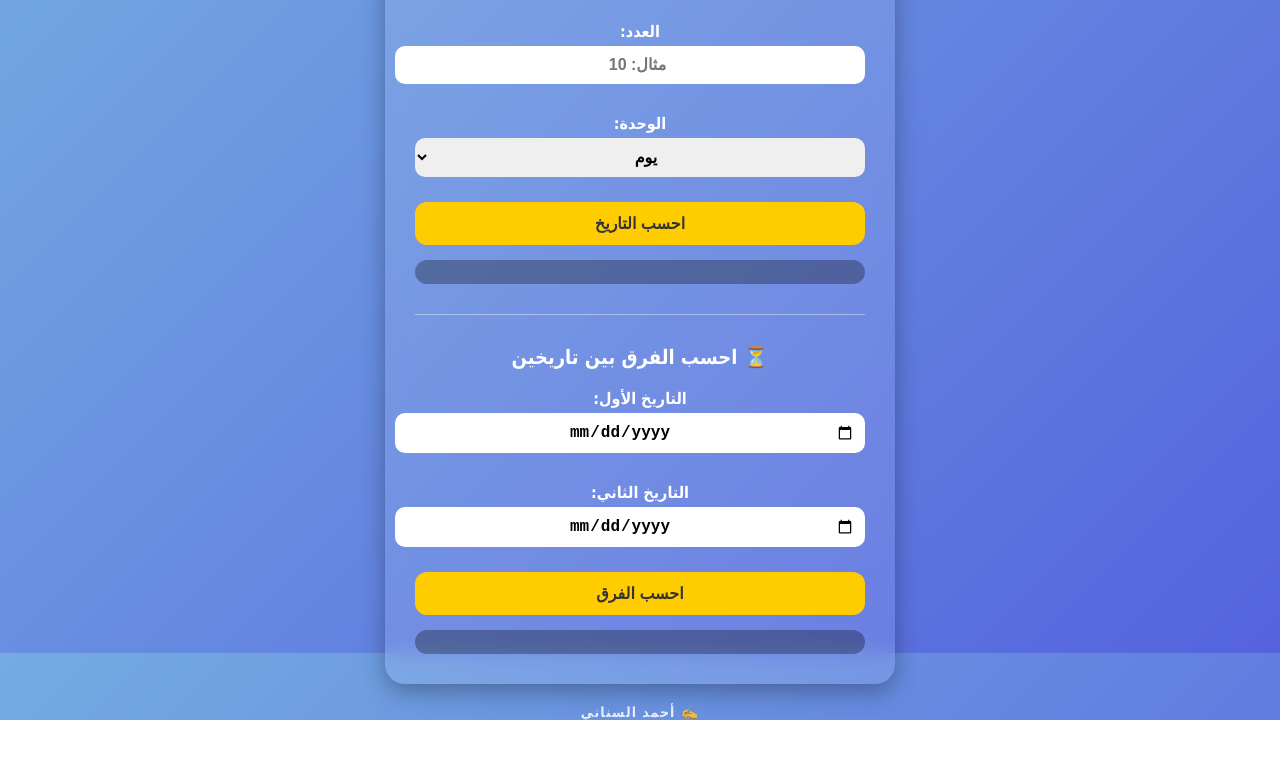
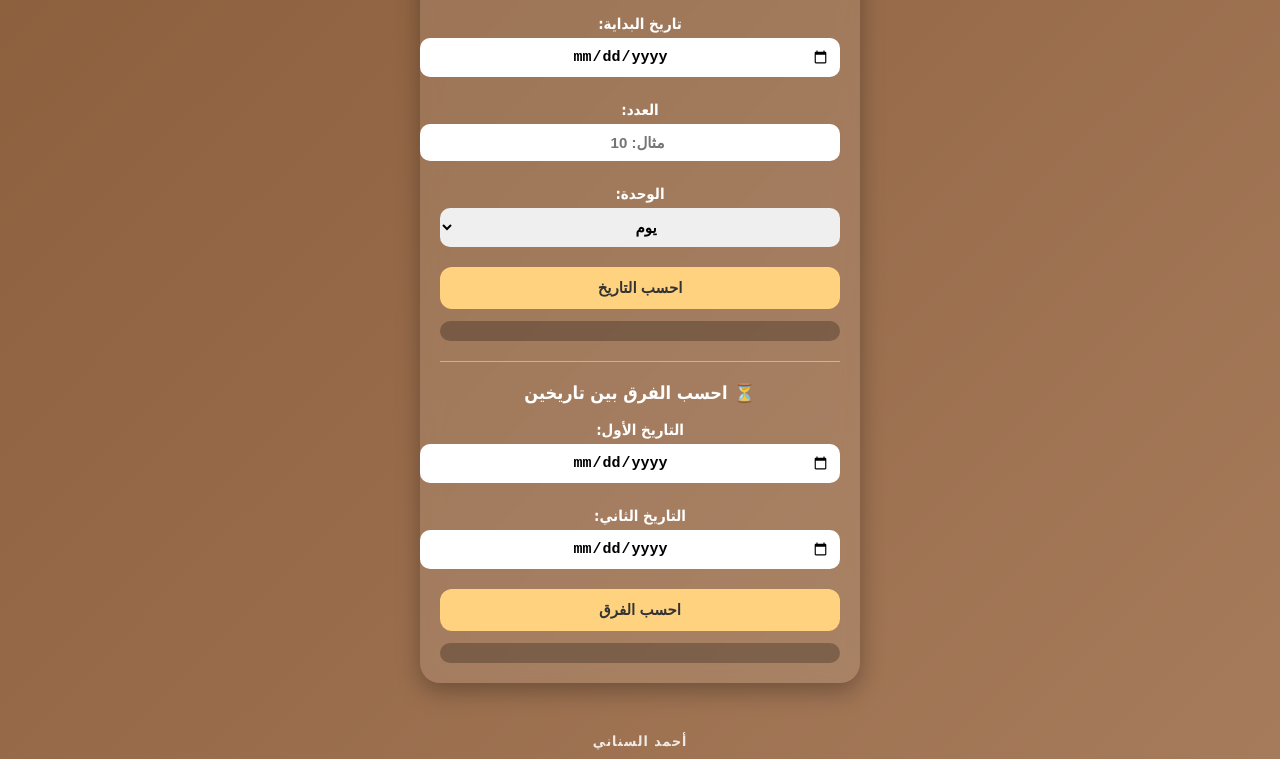
Before and after one commit to hsabah1/HSABA, a plain HTML site: page index.html in a window 1280 px wide. Shown: the part 147-906 px from the top of the page. Before the commit the page ends 867 px from the top, so only its background shows below. Drawn offline with Linux system fonts and the light colour scheme.

Commit message:
Update index.html

```diff
--- a/index.html
+++ b/index.html
@@ -2,111 +2,131 @@
 <html lang="ar">
 <head>
   <meta charset="UTF-8">
+  <meta name="viewport" content="width=device-width, initial-scale=1.0">
   <title>حاسبة التاريخ</title>
   <style>
     body {
       margin: 0;
       padding: 0;
       font-family: "Tahoma", sans-serif;
-      background: linear-gradient(135deg, #74ABE2, #5563DE);
+      background: linear-gradient(135deg, #8B5E3C, #A67B5B); /* لون بني جذاب */
       color: #fff;
+      display: flex;
+      flex-direction: column;
+      min-height: 100vh;
+      direction: rtl;
+    }
+
+    .container {
+      flex: 1;
       display: flex;
       flex-direction: column;
       justify-content: center;
       align-items: center;
-      height: 100vh;
-      direction: rtl;
+      text-align: center;
+      padding: 20px;
     }
 
-    .container {
+    .box {
       background: rgba(255, 255, 255, 0.1);
       backdrop-filter: blur(10px);
-      padding: 30px;
+      padding: 20px;
       border-radius: 20px;
       box-shadow: 0 8px 25px rgba(0,0,0,0.3);
-      text-align: center;
-      max-width: 450px;
-      width: 100%;
+      width: 90%;
+      max-width: 400px;
+      margin: 20px 0;
     }
 
     h2 {
       margin-bottom: 20px;
       font-weight: bold;
-      font-size: 24px;
+      font-size: 22px;
     }
 
     h3 {
-      margin-top: 10px;
-      font-size: 20px;
+      margin-top: 15px;
+      font-size: 18px;
     }
 
     label {
       display: block;
-      margin: 15px 0 5px;
+      margin: 12px 0 5px;
       font-weight: bold;
-      font-size: 16px;
+      font-size: 15px;
     }
 
     input, select {
       width: 100%;
       padding: 10px;
-      margin-bottom: 15px;
+      margin-bottom: 12px;
       border-radius: 10px;
       border: none;
-      font-size: 16px;
+      font-size: 15px;
       font-weight: bold;
       text-align: center;
     }
 
     button {
-      background: #ffcc00;
+      background: #FFD27F;
       color: #333;
       border: none;
-      padding: 12px 20px;
-      font-size: 16px;
+      padding: 12px;
+      font-size: 15px;
       font-weight: bold;
       border-radius: 12px;
       cursor: pointer;
       transition: 0.3s;
       width: 100%;
-      margin-top: 10px;
+      margin-top: 8px;
     }
 
     button:hover {
-      background: #ffaa00;
+      background: #FFB347;
     }
 
     .result {
-      margin-top: 15px;
-      font-size: 18px;
+      margin-top: 12px;
+      font-size: 16px;
       font-weight: bold;
       color: #fff;
-      background: rgba(0,0,0,0.3);
-      padding: 12px;
+      background: rgba(0,0,0,0.25);
+      padding: 10px;
       border-radius: 12px;
+      word-wrap: break-word;
     }
 
     hr {
-      margin: 30px 0;
+      margin: 20px 0;
       border: none;
       border-top: 1px solid rgba(255,255,255,0.4);
     }
 
-    /* التوقيع */
     .signature {
-      margin-top: 20px;
       font-size: 14px;
       font-weight: bold;
       color: rgba(255, 255, 255, 0.85);
       text-align: center;
-      font-style: normal; /* إزالة italic */
-      font-family: "Tahoma", sans-serif; /* نفس خط البرنامج */
+      font-style: normal;
+      font-family: "Tahoma", sans-serif;
       letter-spacing: 1px;
+      padding: 10px 0;
+    }
+
+    @media (max-width: 480px) {
+      .box {
+        padding: 15px;
+      }
+      h2 { font-size: 20px; }
+      h3 { font-size: 16px; }
+      input, select, button { font-size: 14px; padding: 10px; }
+      .result { font-size: 15px; padding: 8px; }
     }
   </style>
 </head>
 <body>
   <div class="container">
+    <div class="box">
       <h2>حاسبة التاريخ</h2>
 
       <!-- القسم الأول: حساب تاريخ جديد -->
@@ -141,10 +161,11 @@
       <button onclick="calculateDiff()">احسب الفرق</button>
       <div id="result2" class="result"></div>
     </div>
+  </div>
 
   <!-- التوقيع -->
   <div class="signature">
-    ✍️ أحمد السناني
+    أحمد السناني
   </div>
 
   <script>
```
Lines whose indentation alone changed are shown as unchanged.
